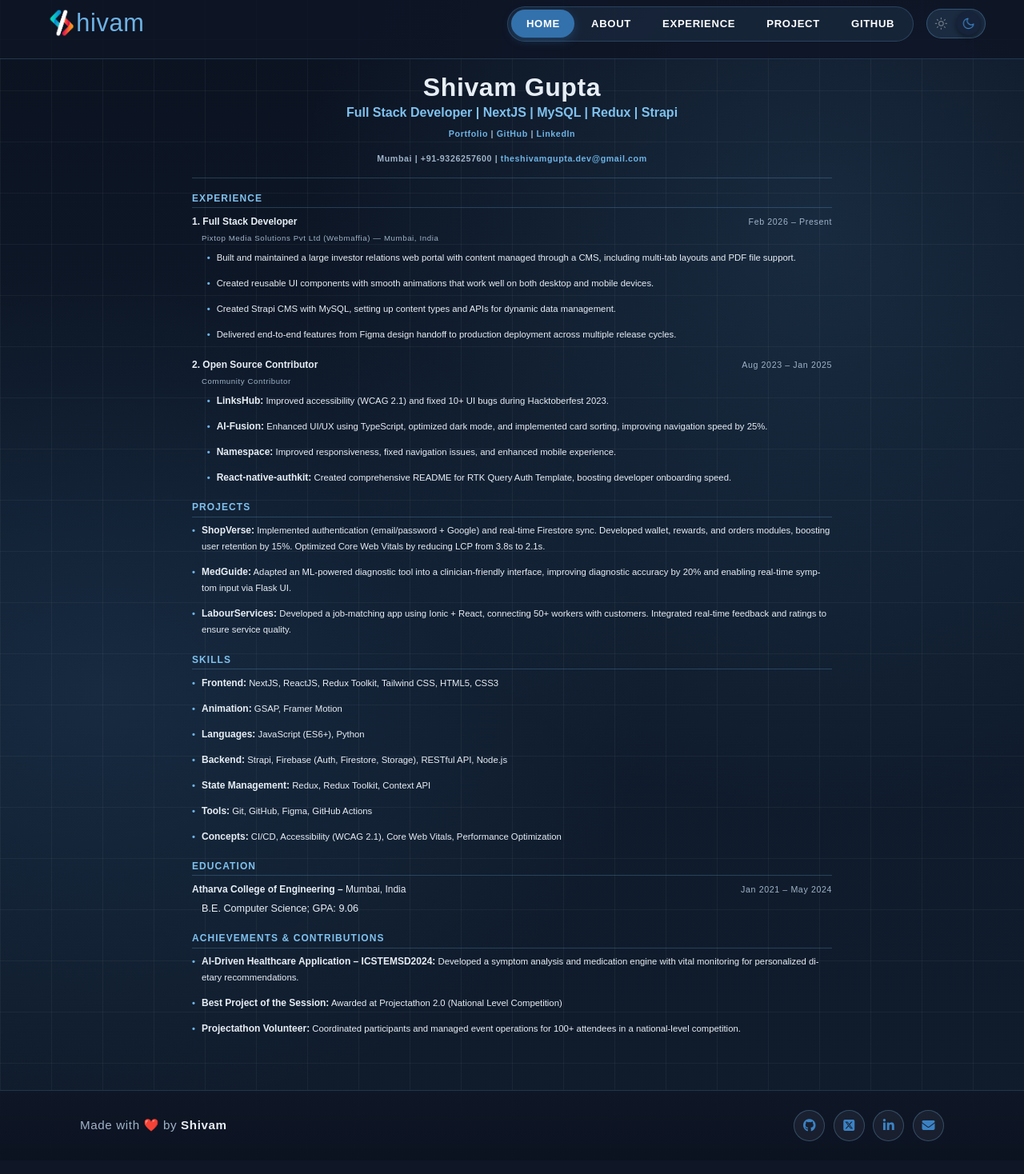
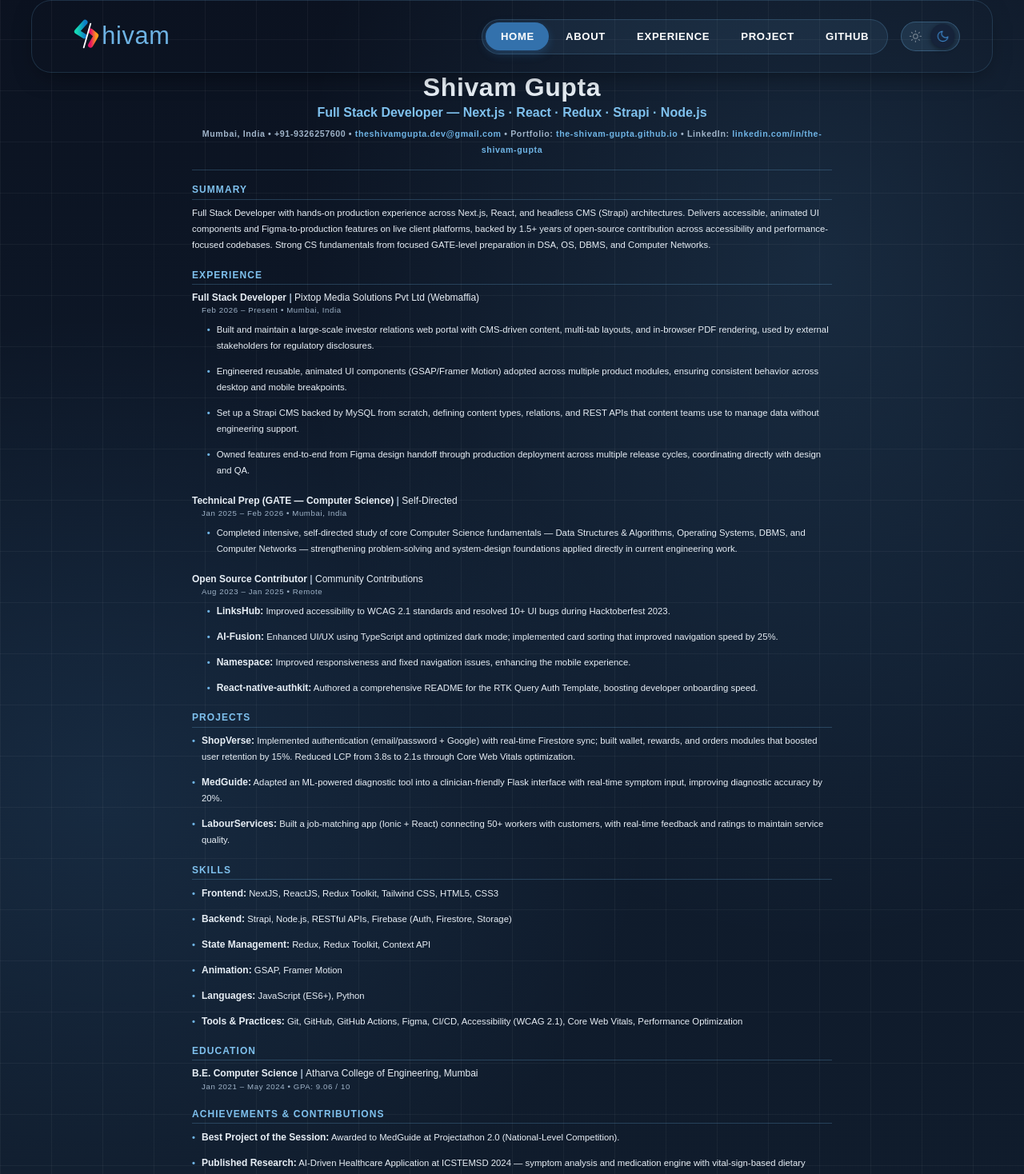
Before and after one commit to the-shivam-gupta/the-shivam-gupta.github.io, a Next.js app: page /resume in a window 1280 px wide. Shown: the part 15-1483 px from the top of the page at 80% size. Built offline with nearby package versions, Linux system fonts and the light colour scheme; a web font is replaced by a local one.

Commit message:
Updated Resume as per the new resume.pdf and also updated the Navbar

```diff
--- a/src/components/NavBar.js
+++ b/src/components/NavBar.js
@@ -138,14 +138,53 @@
           aria-label="Shivam, Software Developer"
           onClick={() => scrollToSection("home")}
         >
-          <img
-            src="/shivam-logo.webp"
-            alt="S"
+          <svg
             className="logo__img"
+            viewBox="0 0 500 500"
             width="500"
             height="500"
-            decoding="async"
-          />
+            aria-hidden="true"
+          >
+            <defs>
+              <linearGradient id="shivamLogoCool" x1="0%" y1="0%" x2="100%" y2="0%">
+                <stop offset="0%" stopColor="#14D9B4" />
+                <stop offset="100%" stopColor="#0D7FC6" />
+              </linearGradient>
+              <linearGradient id="shivamLogoWarm" x1="0%" y1="0%" x2="100%" y2="0%">
+                <stop offset="0%" stopColor="#E31163" />
+                <stop offset="100%" stopColor="#FF9A1E" />
+              </linearGradient>
+            </defs>
+            <path
+              className="logo__shape logo__shape--cool"
+              d="M230 95 L140 195 L220 245"
+              fill="none"
+              stroke="url(#shivamLogoCool)"
+              strokeWidth="55"
+              strokeLinecap="round"
+              strokeLinejoin="round"
+              pathLength="1"
+            />
+            <path
+              className="logo__shape logo__shape--warm"
+              d="M290 190 L350 240 L290 345"
+              fill="none"
+              stroke="url(#shivamLogoWarm)"
+              strokeWidth="55"
+              strokeLinecap="round"
+              strokeLinejoin="round"
+              pathLength="1"
+            />
+            <path
+              className="logo__shape logo__shape--bar"
+              d="M290 110 L215 370"
+              fill="none"
+              stroke="#ffffff"
+              strokeWidth="16"
+              strokeLinecap="round"
+              pathLength="1"
+            />
+          </svg>
           <span className="logo__name">hivam</span>
         </button>
         <div className="header__actions">
--- a/src/components/Resume.js
+++ b/src/components/Resume.js
@@ -12,6 +12,10 @@
   return <span className="resume-doc__pipe"> | </span>;
 }
 
+function Dot() {
+  return <span className="resume-doc__pipe"> • </span>;
+}
+
 export default function Resume() {
   return (
     <main className="resume-page">
@@ -19,93 +23,131 @@
         <header className="resume-doc__masthead">
           <h1 className="resume-doc__name">Shivam Gupta</h1>
           <p className="resume-doc__headline">
-            Full Stack Developer | NextJS | MySQL | Redux | Strapi
-          </p>
-          <p className="resume-doc__links">
-            <Link href={PROFILE.portfolio}>Portfolio</Link>
-            <Pipe />
-            <a href={PROFILE.github} target="_blank" rel="noopener noreferrer">
-              GitHub
-            </a>
-            <Pipe />
-            <a href={PROFILE.linkedin} target="_blank" rel="noopener noreferrer">
-              LinkedIn
-            </a>
-            {/* <Pipe />
-            <a href={PROFILE.x} target="_blank" rel="noopener noreferrer">
-              X
-            </a> */}
+            Full Stack Developer — Next.js · React · Redux · Strapi · Node.js
           </p>
           <p className="resume-doc__contact">
-            Mumbai | +91-9326257600 | <a href="mailto:theshivamgupta.dev@gmail.com">theshivamgupta.dev@gmail.com</a>
+            Mumbai, India
+            <Dot />
+            +91-9326257600
+            <Dot />
+            <a href="mailto:theshivamgupta.dev@gmail.com">theshivamgupta.dev@gmail.com</a>
+            <Dot />
+            Portfolio: <Link href={PROFILE.portfolio}>the-shivam-gupta.github.io</Link>
+            <Dot />
+            LinkedIn:{" "}
+            <a href={PROFILE.linkedin} target="_blank" rel="noopener noreferrer">
+              linkedin.com/in/the-shivam-gupta
+            </a>
           </p>
         </header>
+
+        <section className="resume-doc__section" aria-labelledby="resume-summary">
+          <h2 id="resume-summary" className="resume-doc__section-title">
+            Summary
+          </h2>
+          <p className="resume-doc__paragraph">
+            Full Stack Developer with hands-on production experience across
+            Next.js, React, and headless CMS (Strapi) architectures. Delivers
+            accessible, animated UI components and Figma-to-production
+            features on live client platforms, backed by 1.5+ years of
+            open-source contribution across accessibility and
+            performance-focused codebases. Strong CS fundamentals from
+            focused GATE-level preparation in DSA, OS, DBMS, and Computer
+            Networks.
+          </p>
+        </section>
 
         <section className="resume-doc__section" aria-labelledby="resume-experience">
           <h2 id="resume-experience" className="resume-doc__section-title">
             Experience
           </h2>
           <div className="resume-doc__entry">
-            <div className="resume-doc__entry-head">
-              <p className="resume-doc__role-line">
-                <span className="resume-doc__bullet-char" aria-hidden>
-                  1.
-                </span>{" "}
-                Full Stack Developer
-              </p>
-              <span className="resume-doc__muted">Feb 2026 – Present</span>
-            </div>
+            <p className="resume-doc__role-line">
+              <strong>Full Stack Developer</strong>
+              <Pipe />
+              <span className="resume-doc__role-org">
+                Pixtop Media Solutions Pvt Ltd (Webmaffia)
+              </span>
+            </p>
             <p className="resume-doc__role-sub">
-              Pixtop Media Solutions Pvt Ltd (Webmaffia) — Mumbai, India
+              Feb 2026 – Present
+              <Dot />
+              Mumbai, India
             </p>
             <ul className="resume-doc__bullets-1">
               <li>
-                Built and maintained a large investor relations web portal with
-                content managed through a CMS, including multi-tab layouts and PDF
-                file support.
+                Built and maintain a large-scale investor relations web
+                portal with CMS-driven content, multi-tab layouts, and
+                in-browser PDF rendering, used by external stakeholders for
+                regulatory disclosures.
               </li>
               <li>
-                Created reusable UI components with smooth animations that work
-                well on both desktop and mobile devices.
+                Engineered reusable, animated UI components (GSAP/Framer
+                Motion) adopted across multiple product modules, ensuring
+                consistent behavior across desktop and mobile breakpoints.
               </li>
               <li>
-                Created Strapi CMS with MySQL, setting up content types and APIs
-                for dynamic data management.
+                Set up a Strapi CMS backed by MySQL from scratch, defining
+                content types, relations, and REST APIs that content teams
+                use to manage data without engineering support.
               </li>
               <li>
-                Delivered end-to-end features from Figma design handoff to
-                production deployment across multiple release cycles.
+                Owned features end-to-end from Figma design handoff through
+                production deployment across multiple release cycles,
+                coordinating directly with design and QA.
               </li>
             </ul>
           </div>
           <div className="resume-doc__entry">
-            <div className="resume-doc__entry-head">
-              <p className="resume-doc__role-line">
-                <span className="resume-doc__bullet-char" aria-hidden>
-                  2.
-                </span>{" "}
-                Open Source Contributor
-              </p>
-              <span className="resume-doc__muted">Aug 2023 – Jan 2025</span>
-            </div>
-            <p className="resume-doc__role-sub">Community Contributor</p>
+            <p className="resume-doc__role-line">
+              <strong>Technical Prep (GATE — Computer Science)</strong>
+              <Pipe />
+              <span className="resume-doc__role-org">Self-Directed</span>
+            </p>
+            <p className="resume-doc__role-sub">
+              Jan 2025 – Feb 2026
+              <Dot />
+              Mumbai, India
+            </p>
             <ul className="resume-doc__bullets-1">
               <li>
-                <strong>LinksHub:</strong> Improved accessibility (WCAG 2.1) and
-                fixed 10+ UI bugs during Hacktoberfest 2023.
+                Completed intensive, self-directed study of core Computer
+                Science fundamentals — Data Structures &amp; Algorithms,
+                Operating Systems, DBMS, and Computer Networks —
+                strengthening problem-solving and system-design foundations
+                applied directly in current engineering work.
+              </li>
+            </ul>
+          </div>
+          <div className="resume-doc__entry">
+            <p className="resume-doc__role-line">
+              <strong>Open Source Contributor</strong>
+              <Pipe />
+              <span className="resume-doc__role-org">Community Contributions</span>
+            </p>
+            <p className="resume-doc__role-sub">
+              Aug 2023 – Jan 2025
+              <Dot />
+              Remote
+            </p>
+            <ul className="resume-doc__bullets-1">
+              <li>
+                <strong>LinksHub:</strong> Improved accessibility to WCAG 2.1
+                standards and resolved 10+ UI bugs during Hacktoberfest 2023.
               </li>
               <li>
-                <strong>AI-Fusion:</strong> Enhanced UI/UX using TypeScript,
-                optimized dark mode, and implemented card sorting, improving
-                navigation speed by 25%.
+                <strong>AI-Fusion:</strong> Enhanced UI/UX using TypeScript
+                and optimized dark mode; implemented card sorting that
+                improved navigation speed by 25%.
               </li>
               <li>
-                <strong>Namespace:</strong> Improved responsiveness, fixed
-                navigation issues, and enhanced mobile experience.
+                <strong>Namespace:</strong> Improved responsiveness and fixed
+                navigation issues, enhancing the mobile experience.
               </li>
               <li>
-                <strong>React-native-authkit:</strong> Created comprehensive README
-                for RTK Query Auth Template, boosting developer onboarding speed.
+                <strong>React-native-authkit:</strong> Authored a
+                comprehensive README for the RTK Query Auth Template,
+                boosting developer onboarding speed.
               </li>
             </ul>
           </div>
@@ -117,20 +159,21 @@
           </h2>
           <ul className="resume-doc__bullets">
             <li>
-              <strong>ShopVerse:</strong> Implemented authentication (email/password
-              + Google) and real-time Firestore sync. Developed wallet, rewards, and
-              orders modules, boosting user retention by 15%. Optimized Core Web
-              Vitals by reducing LCP from 3.8s to 2.1s.
+              <strong>ShopVerse:</strong> Implemented authentication
+              (email/password + Google) with real-time Firestore sync; built
+              wallet, rewards, and orders modules that boosted user
+              retention by 15%. Reduced LCP from 3.8s to 2.1s through Core
+              Web Vitals optimization.
             </li>
             <li>
-              <strong>MedGuide:</strong> Adapted an ML-powered diagnostic tool into a
-              clinician-friendly interface, improving diagnostic accuracy by 20% and
-              enabling real-time symptom input via Flask UI.
+              <strong>MedGuide:</strong> Adapted an ML-powered diagnostic
+              tool into a clinician-friendly Flask interface with real-time
+              symptom input, improving diagnostic accuracy by 20%.
             </li>
             <li>
-              <strong>LabourServices:</strong> Developed a job-matching app using Ionic
-              + React, connecting 50+ workers with customers. Integrated real-time
-              feedback and ratings to ensure service quality.
+              <strong>LabourServices:</strong> Built a job-matching app
+              (Ionic + React) connecting 50+ workers with customers, with
+              real-time feedback and ratings to maintain service quality.
             </li>
           </ul>
         </section>
@@ -145,6 +188,14 @@
               ReactJS, Redux Toolkit, Tailwind CSS, HTML5, CSS3
             </li>
             <li>
+              <span className="resume-doc__skill-label"><strong>Backend:</strong></span> Strapi,
+              Node.js, RESTful APIs, Firebase (Auth, Firestore, Storage)
+            </li>
+            <li>
+              <span className="resume-doc__skill-label"><strong>State Management:</strong></span> {" "}
+              Redux, Redux Toolkit, Context API
+            </li>
+            <li>
               <span className="resume-doc__skill-label"><strong>Animation:</strong></span> GSAP,
               Framer Motion
             </li>
@@ -153,20 +204,9 @@
               (ES6+), Python
             </li>
             <li>
-              <span className="resume-doc__skill-label"><strong>Backend:</strong></span> Strapi,
-              Firebase (Auth, Firestore, Storage), RESTful API, Node.js
-            </li>
-            <li>
-              <span className="resume-doc__skill-label"><strong>State Management:</strong></span> {" "}
-              Redux, Redux Toolkit, Context API
-            </li>
-            <li>
-              <span className="resume-doc__skill-label"><strong>Tools:</strong></span> Git, GitHub,
-              Figma, GitHub Actions
-            </li>
-            <li>
-              <span className="resume-doc__skill-label"><strong>Concepts:</strong></span> CI/CD,
-              Accessibility (WCAG 2.1), Core Web Vitals, Performance Optimization
+              <span className="resume-doc__skill-label"><strong>Tools &amp; Practices:</strong></span> {" "}
+              Git, GitHub, GitHub Actions, Figma, CI/CD, Accessibility (WCAG
+              2.1), Core Web Vitals, Performance Optimization
             </li>
           </ul>
         </section>
@@ -176,14 +216,17 @@
             Education
           </h2>
           <div className="resume-doc__entry">
-            <div className="resume-doc__education-head">
-              <p className="resume-doc__paragraph resume-doc__paragraph--tight">
-                <strong>Atharva College of Engineering –</strong> Mumbai, India
-              </p>
-              <span className="resume-doc__muted">Jan 2021 – May 2024</span>
-            </div>
-            <p className="resume-doc__paragraph resume-doc__paragraph--tight resume-doc__indent">
-              B.E. Computer Science; GPA: 9.06
+            <p className="resume-doc__role-line">
+              <strong>B.E. Computer Science</strong>
+              <Pipe />
+              <span className="resume-doc__role-org">
+                Atharva College of Engineering, Mumbai
+              </span>
+            </p>
+            <p className="resume-doc__role-sub">
+              Jan 2021 – May 2024
+              <Dot />
+              GPA: 9.06 / 10
             </p>
           </div>
         </section>
@@ -197,18 +240,18 @@
           </h2>
           <ul className="resume-doc__bullets">
             <li>
-              <strong>AI-Driven Healthcare Application – ICSTEMSD2024:</strong>{" "}
-              Developed a symptom analysis and medication engine with vital
-              monitoring for personalized dietary recommendations.
+              <strong>Best Project of the Session:</strong> Awarded to
+              MedGuide at Projectathon 2.0 (National-Level Competition).
             </li>
             <li>
-              <strong>Best Project of the Session:</strong> Awarded at Projectathon
-              2.0 (National Level Competition)
+              <strong>Published Research:</strong> AI-Driven Healthcare
+              Application at ICSTEMSD 2024 — symptom analysis and medication
+              engine with vital-sign-based dietary recommendations.
             </li>
             <li>
-              <strong>Projectathon Volunteer:</strong> Coordinated participants and
-              managed event operations for 100+ attendees in a national-level
-              competition.
+              <strong>Projectathon Volunteer:</strong> Coordinated
+              participants and managed event operations for 100+ attendees
+              in a national-level competition.
             </li>
           </ul>
         </section>
--- a/src/scss/components/_nav.scss
+++ b/src/scss/components/_nav.scss
@@ -1,17 +1,20 @@
 .header {
-  top: 0;
-  width: 100%;
-  padding: calc(0.85rem + env(safe-area-inset-top, 0px))
-    clamp(1.25rem, 4vw, 3rem);
+  top: calc(1rem + env(safe-area-inset-top, 0px));
+  left: clamp(1rem, 4vw, 2.5rem);
+  right: clamp(1rem, 4vw, 2.5rem);
+  width: auto;
+  padding: 0.85rem clamp(1.25rem, 4vw, 2.5rem);
   font-weight: 600;
   display: flex;
   justify-content: space-between;
   align-items: center;
   gap: 1.5rem;
-  box-shadow: inset 0px -1px rgba(59, 130, 196, 0.28);
+  border-radius: 1.5rem;
+  box-shadow:
+    0 0 0 1px rgba(59, 130, 196, 0.16),
+    0 10px 30px -10px rgba(59, 130, 196, 0.25);
   position: fixed;
-  background: rgba(255, 255, 255, 0.92);
-  backdrop-filter: none;
+  background: transparent;
   transition:
     backdrop-filter 0.3s ease,
     box-shadow 0.3s ease,
@@ -21,9 +24,11 @@
 }
 
 .header.is-scrolled {
-  background: rgba(255, 255, 255, 0.78);
-  backdrop-filter: saturate(180%) blur(14px);
-  box-shadow: 0 8px 24px rgba(59, 130, 196, 0.14);
+  background: transparent;
+  backdrop-filter: saturate(180%) blur(4px);
+  box-shadow:
+    0 0 0 1px rgba(59, 130, 196, 0.2),
+    0 16px 36px -12px rgba(59, 130, 196, 0.28);
 }
 
 .header__actions {
@@ -111,6 +116,76 @@
   width: auto;
   display: block;
   filter: invert(1);
+  transition: filter 0.3s ease;
+  overflow: visible;
+}
+
+/* Each stroke draws itself in once, using normalized pathLength so the
+   dash math doesn't depend on the actual curve length. */
+.logo__shape {
+  transform-box: fill-box;
+  transform-origin: center;
+  stroke-dasharray: 1;
+  stroke-dashoffset: 1;
+  animation: logo-draw 0.7s cubic-bezier(0.65, 0, 0.35, 1) forwards;
+  transition:
+    transform 0.4s cubic-bezier(0.34, 1.56, 0.64, 1),
+    filter 0.3s ease;
+}
+
+.logo__shape--cool {
+  animation-delay: 0.05s;
+}
+
+.logo__shape--warm {
+  animation-delay: 0.3s;
+}
+
+.logo__shape--bar {
+  animation-delay: 0.55s;
+}
+
+@keyframes logo-draw {
+  to {
+    stroke-dashoffset: 0;
+  }
+}
+
+/* Hover/focus: the two chevrons flex apart on their own diagonal instead
+   of the whole mark moving as one flat image — only possible now that
+   each stroke is a real, independently addressable path. */
+.logo:hover .logo__shape--cool,
+.logo:focus-visible .logo__shape--cool {
+  transform: translate(-7px, -7px) rotate(-12deg);
+  filter: drop-shadow(0 0 8px rgba(13, 127, 198, 0.65));
+}
+
+.logo:hover .logo__shape--warm,
+.logo:focus-visible .logo__shape--warm {
+  transform: translate(7px, 7px) rotate(12deg);
+  filter: drop-shadow(0 0 8px rgba(255, 154, 30, 0.65));
+}
+
+.logo:hover .logo__shape--bar,
+.logo:focus-visible .logo__shape--bar {
+  transform: scaleY(1.12);
+}
+
+@media (prefers-reduced-motion: reduce) {
+  .logo__shape {
+    animation: none;
+    stroke-dasharray: none;
+    stroke-dashoffset: 0;
+  }
+
+  .logo:hover .logo__shape--cool,
+  .logo:focus-visible .logo__shape--cool,
+  .logo:hover .logo__shape--warm,
+  .logo:focus-visible .logo__shape--warm,
+  .logo:hover .logo__shape--bar,
+  .logo:focus-visible .logo__shape--bar {
+    transform: none;
+  }
 }
 
 .logo__name {
@@ -139,12 +214,16 @@
 
 @media only screen and (max-width: 425px) {
   .header {
+    top: calc(0.6rem + env(safe-area-inset-top, 0px));
+    left: 0.6rem;
+    right: 0.6rem;
     flex-direction: row;
     justify-content: space-between;
     height: auto;
     min-height: 3.25rem;
-    padding: calc(0.4rem + env(safe-area-inset-top, 0px)) 0.9rem;
+    padding: 0.4rem 0.9rem;
     gap: 0.75rem;
+    border-radius: 1.1rem;
   }
   .logo {
     margin: 0;
@@ -178,6 +257,7 @@
     min-height: 5.5em;
     padding: 12px 24px;
     gap: 4px;
+    border-radius: 1.25rem;
   }
   .logo__img {
     height: 4em;
@@ -316,13 +396,17 @@
 }
 
 [data-theme="dark"] .header {
-  background: rgba(15, 22, 38, 0.86);
-  box-shadow: inset 0px -1px rgba(110, 179, 228, 0.22);
+  background: transparent;
+  box-shadow:
+    0 0 0 1px rgba(110, 179, 228, 0.2),
+    0 10px 30px -10px rgba(0, 0, 0, 0.5);
 }
 
 [data-theme="dark"] .header.is-scrolled {
-  background: rgba(15, 22, 38, 0.75);
-  box-shadow: 0 8px 24px rgba(0, 0, 0, 0.3);
+  background: transparent;
+  box-shadow:
+    0 0 0 1px rgba(110, 179, 228, 0.25),
+    0 16px 36px -12px rgba(0, 0, 0, 0.55);
 }
 
 [data-theme="dark"] .nav-pill__list {
--- a/src/scss/components/_resume.scss
+++ b/src/scss/components/_resume.scss
@@ -256,11 +256,16 @@
 
 .resume-doc__paragraph {
   margin: 0;
-  text-align: justify;
-  hyphens: auto;
+  font-size: vw(17, 1920);
+  font-weight: 300;
+
+  @include media("tablet") {
+    font-size: 15px;
+  }
 
   @include media("mobile-sm") {
-    hyphens: manual;
+    font-size: vw(14, 414);
+    font-weight: 400;
   }
 }
 
@@ -425,6 +430,11 @@
   font-weight: 800;
 }
 
+.resume-doc__role-org {
+  font-weight: 500;
+  color: var(--resume-ink);
+}
+
 .resume-doc__role-sub {
   margin: 0 0 vw(10, 1920);
   padding-left: vw(18, 1920);
```
Also changed, not shown: src/components/ExperienceSection.js (+20 -1 lines), public/shivam-logo.svg (added), 1 other file (tests, documents, lock files or other folders).
